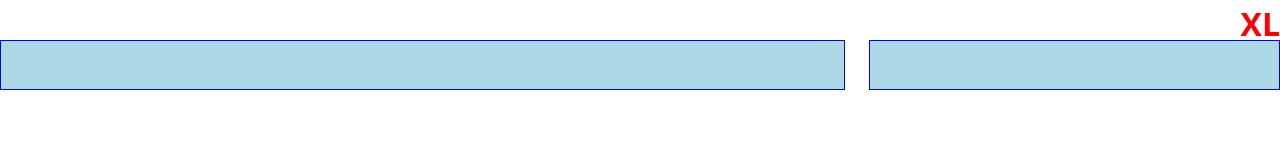
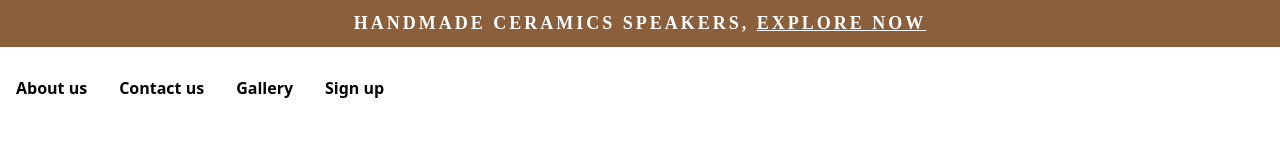
Before and after one commit to DKfedko/lynnyk-ceramics, a plain HTML site: page src/html/index.html in a window 1280 px wide. Drawn offline with nearby package versions, Linux system fonts and the light colour scheme.

Commit message:
add header add navigation linked navigation to Gallery

```diff
--- a/src/html/index.html
+++ b/src/html/index.html
@@ -3,22 +3,31 @@
 <head>
   <meta charset="utf-8">
   <meta name="viewport" content="width=device-width, initial-scale=1">
-  <title>Lynnyk Ceramisc's</title>
+  <title>Lynnyk Ceramic's</title>
   <link href="https://cdn.jsdelivr.net/npm/bootstrap@5.3.8/dist/css/bootstrap.min.css" rel="stylesheet"
-        integrity="sha384-sRIl4kxILFvY47J16cr9ZwB07vP4J8+LH7qKQnuqkuIAvNWLzeN8tE5YBujZqJLB" crossorigin="anonymous">
+        integrity="sha384-sRIl4kxILFvY47J16cr9ZwB07vP4J8+LH7qKQnuqkuIAvNWLzeN8tE5YBujZqJLB"
+        crossorigin="anonymous">
   <script defer src="https://cdn.jsdelivr.net/npm/bootstrap@5.3.8/dist/js/bootstrap.bundle.min.js"
-          integrity="sha384-FKyoEForCGlyvwx9Hj09JcYn3nv7wiPVlz7YYwJrWVcXK/BmnVDxM+D2scQbITxI" crossorigin="anonymous"></script>
-  <link rel="stylesheet" href="../styles/index/body.css">
+          integrity="sha384-FKyoEForCGlyvwx9Hj09JcYn3nv7wiPVlz7YYwJrWVcXK/BmnVDxM+D2scQbITxI"
+          crossorigin="anonymous"></script>
+  <link rel="stylesheet" href="../styles/index/head-info-bar.css">
+  <link rel="stylesheet" href="../styles/index/nav.css">
 </head>
 <body>
-  <div class="container"></div>
-  <div class="row">
-    <div class="col-8">
-      <div class="box"></div>
-    </div>
-    <div class="col-4">
-      <div class="box"></div>
+  <div class="head-info-bar">
+    <p class="head-info-bar-text">
+      <strong>HANDMADE CERAMICS SPEAKERS, <u><span class="head-info-explore">EXPLORE NOW</span></u></strong>
+    </p>
   </div>
-    </div>
+  <div class="navigation">
+<nav>
+  <ul>
+    <li><a href="#">About us</a></li>
+    <li><a href="#">Contact us</a></li>
+    <li><a href="media.html">Gallery</a></li>
+    <li><a href="#">Sign up</a></li>
+  </ul>
+</nav>
+  </div>
 </body>
 </html>
--- a/src/styles/index/body.css
+++ /dev/null
@@ -1,51 +0,0 @@
-body {
-  margin-top: 40px; /* This margin just makes the text easier to read. You can remove it if you want since it can mess with your other styles. */
-}
-
-body::before {
-  content: "XS";
-  color: red;
-  font-size: 2rem;
-  font-weight: bold;
-  position: fixed;
-  top: 0;
-  right: 0;
-}
-
-/* This box class is purely used for explaining how the bootstrap grid system works. */
-.box {
-  background-color: lightblue;
-  border: 1px solid blue;
-  min-height: 50px;
-  font-size: 2rem;
-}
-
-@media (min-width: 576px) {
-  body::before {
-    content: "SM";
-  }
-}
-
-@media (min-width: 768px) {
-  body::before {
-    content: "MD";
-  }
-}
-
-@media (min-width: 992px) {
-  body::before {
-    content: "LG";
-  }
-}
-
-@media (min-width: 1200px) {
-  body::before {
-    content: "XL";
-  }
-}
-
-@media (min-width: 1400px) {
-  body::before {
-    content: "XXL";
-  }
-}
--- /dev/null
+++ b/src/styles/index/head-info-bar.css
@@ -0,0 +1,20 @@
+.head-info-explore:hover{
+    color: black;
+}
+
+.head-info-bar-text{
+font-family: Montserrat;
+    letter-spacing: 3px;
+    font-size: 18px;
+    font-weight: normal;
+    background-color: rgb(139, 94, 60);
+    color: white;
+
+    display: flex;
+    align-items: center;
+    justify-content: center;
+    padding: 10px; 0;
+}
+.head-info-explore{
+    cursor:pointer;
+}
--- /dev/null
+++ b/src/styles/index/nav.css
@@ -0,0 +1,26 @@
+nav {
+    background: white;
+    height: 50px;
+    width: 100%;
+    position: fixed;
+}
+nav ul {
+    height: 100%;
+    list-style-type: none;
+    margin: 0px;
+    padding: 0px;
+    display: flex;
+    justify-content: left;
+    align-items: center;
+}
+nav ul li a {
+    font-weight: bold;
+    color: black;
+    text-decoration: none;
+    padding: 0.5rem 1rem;
+    display: block;
+}
+nav ul li a:hover {
+    background-color: lightgray;
+    border-radius: 10px;
+}
```
